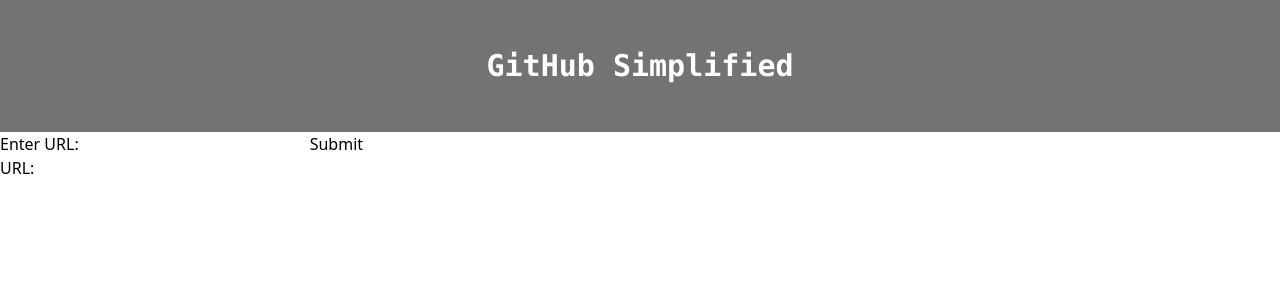
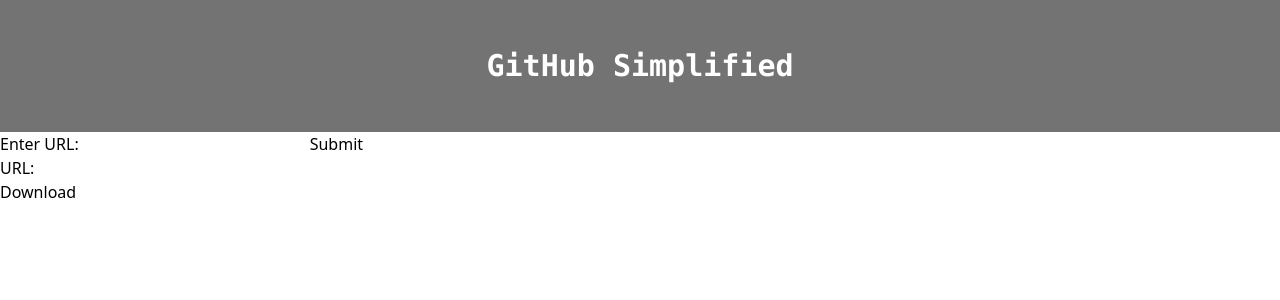
Before and after one commit to mbeave/github-simplified, a React (Vite) app: page / in a window 1280 px wide. Shown: the top 300 px of the page. Built offline with nearby package versions, Linux system fonts and the light colour scheme.

Commit message:
added download button

```diff
--- a/src/App.tsx
+++ b/src/App.tsx
@@ -1,4 +1,8 @@
 import { useState } from "react";
+
+interface UrlProp {
+  url: string;
+}
 
 function App() {
   const [url, setUrl] = useState("");
@@ -19,8 +23,19 @@
         <input type="submit"/>
       </form>
       <h5>URL: {url}</h5>
+      <RepoSimplifiedView url={url} />
     </div>
   );
-};
+}
+
+function RepoSimplifiedView(props: UrlProp) {
+  const url = `${props.url}/archive/refs/heads/master.zip`;
+
+  return (
+    <a href={url}>
+      <button>Download</button>
+    </a>
+  );
+}
 
 export default App;
```
